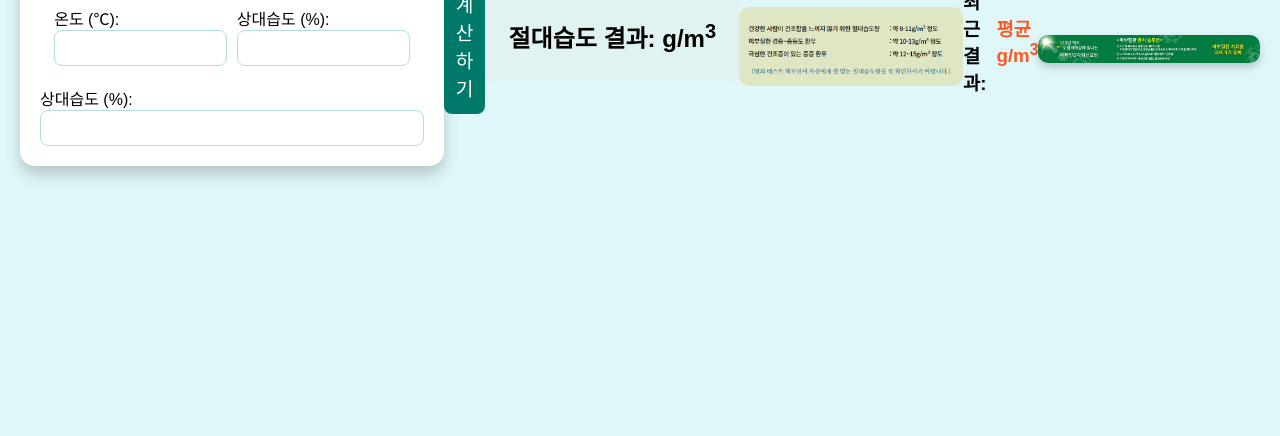
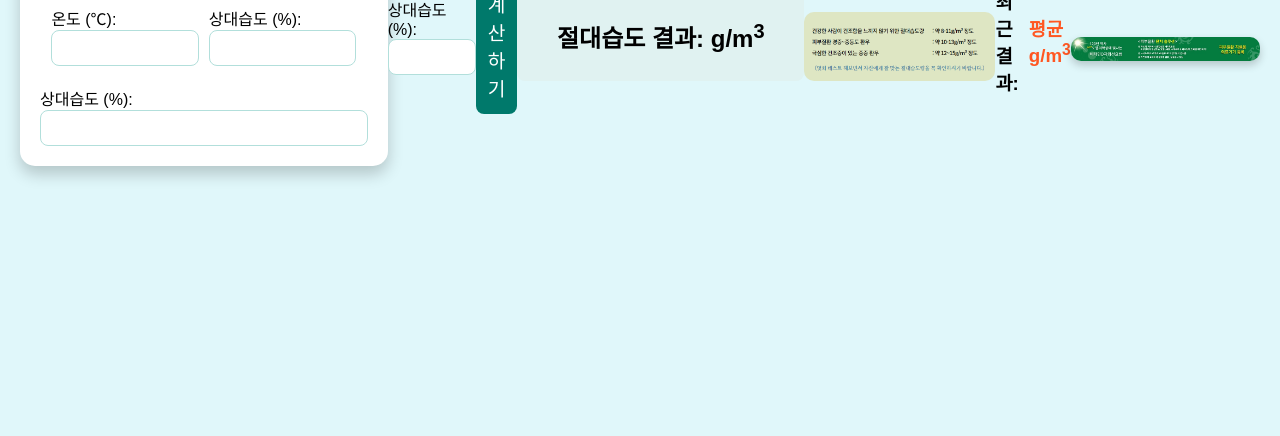
Before and after one commit to Han-jinwook/humid, a plain HTML site: page index.html in a window 1280 px wide. Shown: the part 364-800 px from the top of the page. Drawn offline with Linux system fonts and the light colour scheme.

Commit message:
Update index.html
Signed-off-by: Han-jinwook <chiu3@naver.com>

```diff
--- a/index.html
+++ b/index.html
@@ -134,10 +134,15 @@
                 <input type="number" id="humidity" step="0.1" required style="-moz-appearance: textfield; -webkit-appearance: none; appearance: textfield;">
             </div>
         </div>
+            <div>
+                <label for="humidity">상대습도 (%):</label>
+                <input type="number" id="humidity" step="0.1" required style="-moz-appearance: textfield; -webkit-appearance: none; appearance: textfield;">
+            </div>
+        </div>
         <div class="button-container">
     <button id="calculateBtn">계산하기</button>
 </div>
-        <div id="result" style="width: 60%; margin: 20px auto;">
+        <div id="result" style="width: 80%; margin: 20px auto;">
     <h2>절대습도 결과: <span id="absoluteHumidity"></span> g/m<sup>3</sup></h2>
 </div>
         <div class="reference-image">
```
Lines whose indentation alone changed are shown as unchanged.
